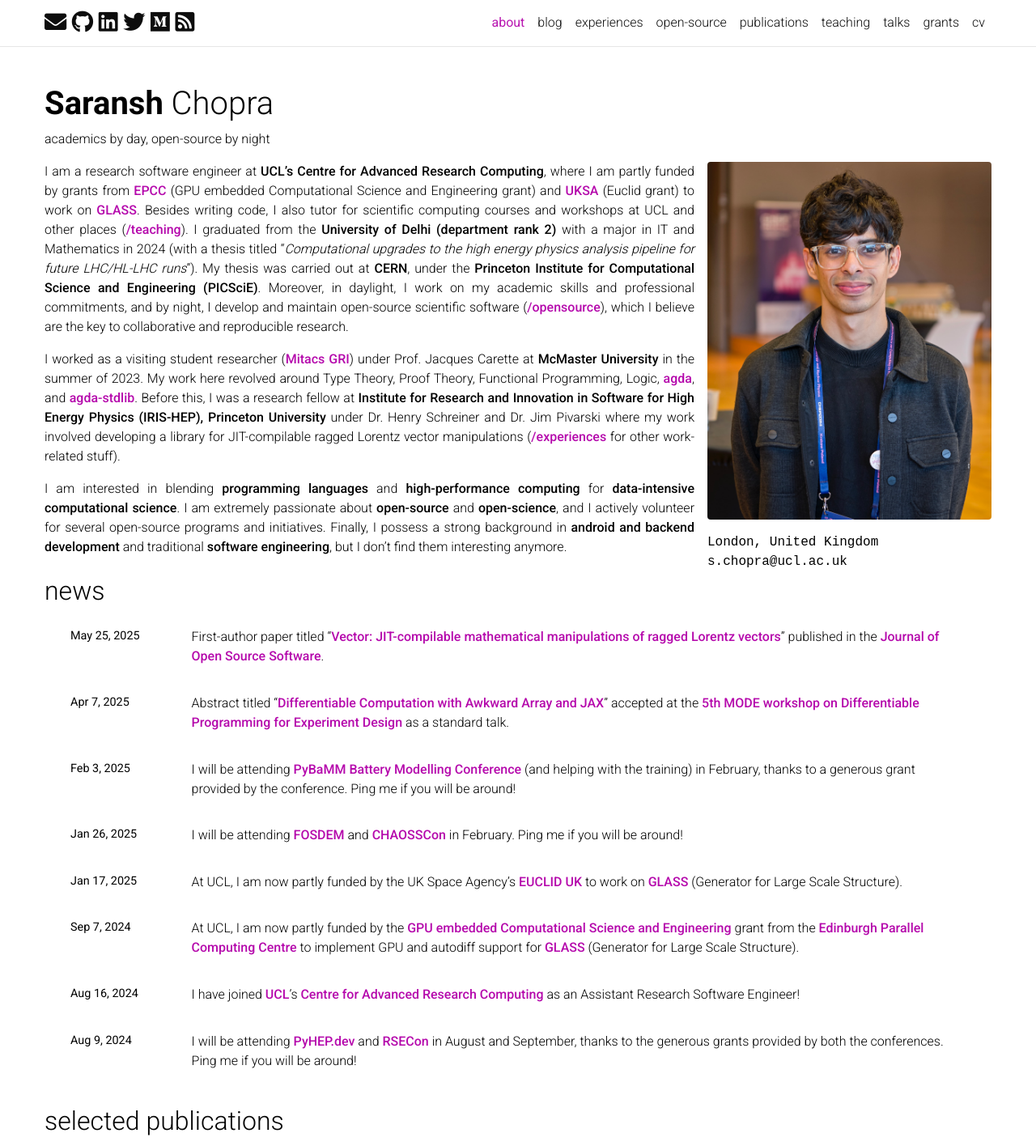
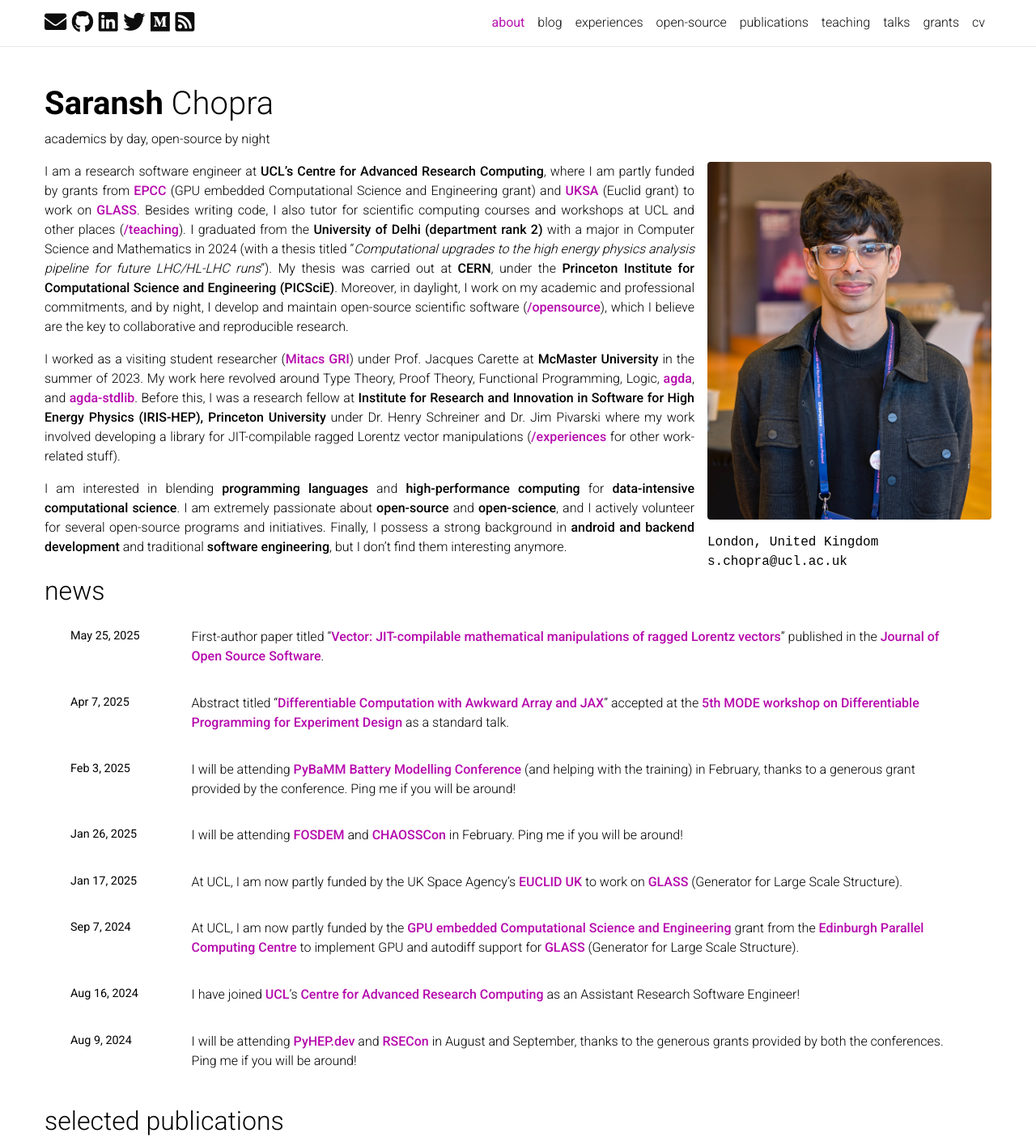
Before and after one commit to Saransh-cpp/Saransh-cpp.github.io, a Jekyll site: the page built from _pages/about.md, in a window 1280 px wide, cut to the strip 0-1416 px from the top of the page. Shown: the whole strip at 81% size. Built offline with Jekyll 4.4.1, drawn with Linux system fonts in a browser that asks for light colours; full-size pictures stand in for the smaller copies a plugin makes; emoji names are drawn with the system emoji font; comment, search, counter and statistics services are not loaded; a style sheet for code colours, icons or effects is not loaded.

Commit message:
update about

```diff
--- a/_pages/about.md
+++ b/_pages/about.md
@@ -16,7 +16,7 @@ selected_papers: true # includes a list of papers marked as "selected={true}"
 social: true  # includes social icons at the bottom of the page
 ---
 
-I am a research software engineer at **UCL's Centre for Advanced Research Computing**, where I am partly funded by grants from **[EPCC](https://www.epcc.ed.ac.uk)** (GPU embedded Computational Science and Engineering grant) and **[UKSA](https://www.gov.uk/government/organisations/uk-space-agency)** (Euclid grant) to work on **[GLASS](https://github.com/glass-dev/glass)**. Besides writing code, I also tutor for scientific computing courses and workshops at UCL and other places (**[/teaching](/teaching)**). I graduated from the **University of Delhi (department rank 2)** with a major in IT and Mathematics in 2024 (with a thesis titled "*Computational upgrades to the high energy physics analysis pipeline for future LHC/HL-LHC runs*"). My thesis was carried out at **CERN**, under the **Princeton Institute for Computational Science and Engineering (PICSciE)**.  Moreover, in daylight, I work on my academic skills and professional commitments, and by night, I develop and maintain open-source scientific software (**[/opensource](/opensource)**), which I believe are the key to collaborative and reproducible research.
+I am a research software engineer at **UCL's Centre for Advanced Research Computing**, where I am partly funded by grants from **[EPCC](https://www.epcc.ed.ac.uk)** (GPU embedded Computational Science and Engineering grant) and **[UKSA](https://www.gov.uk/government/organisations/uk-space-agency)** (Euclid grant) to work on **[GLASS](https://github.com/glass-dev/glass)**. Besides writing code, I also tutor for scientific computing courses and workshops at UCL and other places (**[/teaching](/teaching)**). I graduated from the **University of Delhi (department rank 2)** with a major in Computer Science and Mathematics in 2024 (with a thesis titled "*Computational upgrades to the high energy physics analysis pipeline for future LHC/HL-LHC runs*"). My thesis was carried out at **CERN**, under the **Princeton Institute for Computational Science and Engineering (PICSciE)**.  Moreover, in daylight, I work on my academic and professional commitments, and by night, I develop and maintain open-source scientific software (**[/opensource](/opensource)**), which I believe are the key to collaborative and reproducible research.
 
 I worked as a visiting student researcher (**[Mitacs GRI](https://www.mitacs.ca/en/programs/globalink/globalink-research-internship)**) under Prof. Jacques Carette at **McMaster University** in the summer of 2023. My work here revolved around Type Theory, Proof Theory, Functional Programming, Logic, **[agda](https://wiki.portal.chalmers.se/agda/pmwiki.php){:target="_blank"}**, and **[agda-stdlib](https://github.com/agda/agda-stdlib){:target="_blank"}**. Before this, I was a research fellow at **Institute for Research and Innovation in Software for High Energy Physics (IRIS-HEP), Princeton University** under Dr. Henry Schreiner and Dr. Jim Pivarski where my work involved developing a library for JIT-compilable ragged Lorentz vector manipulations (**[/experiences](/experiences)** for other work-related stuff).
 
```
